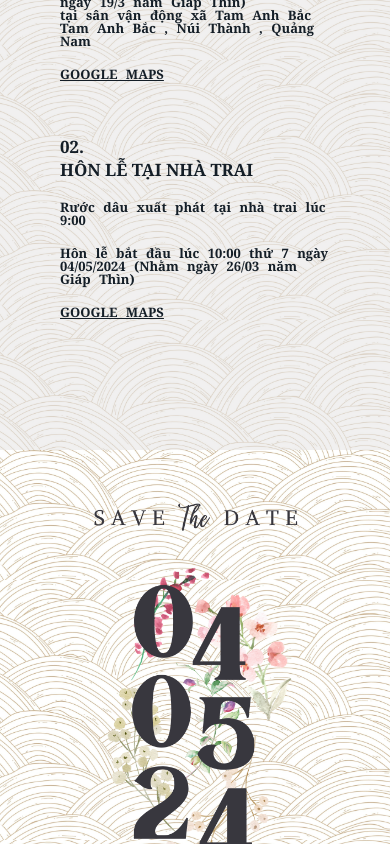
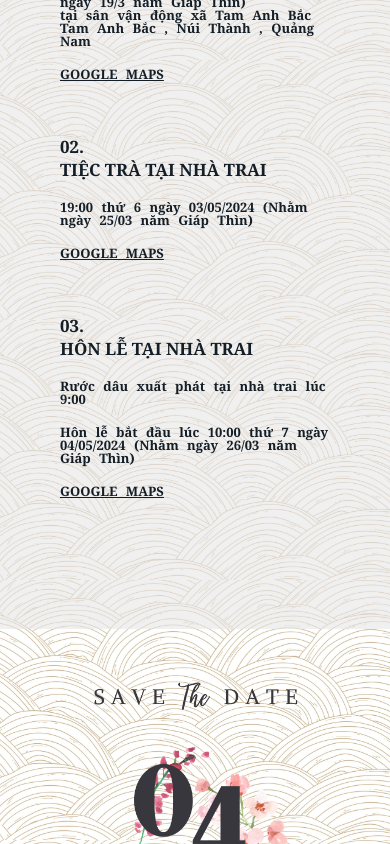
Before and after one commit to thedan158/wedding-website-174, a React (Vite) app: page / in a window 390 px wide. Shown: the part 5400-6244 px from the top of the page. Built offline with nearby package versions, Linux system fonts and the light colour scheme; no server answers; the database is empty; a web font is replaced by a local one.

Commit message:
update: plan text

```diff
--- a/src/App.jsx
+++ b/src/App.jsx
@@ -600,7 +600,9 @@ function App() {
   const [imagesLoaded, setImagesLoaded] = useState(false);
 
   useEffect(() => {
-    const imagePaths = [
+    let imagePaths = [];
+    if (isMobile) {
+      imagePaths = [
         anh1,
         anh2,
         anh3,
@@ -612,6 +614,24 @@ function App() {
         anh9,
         anh10,
       ];
+    } else {
+      imagePaths = [
+        anh1,
+        anh2,
+        anh3,
+        anh4,
+        anh5,
+        anh6,
+        anh7,
+        anh8,
+        anh9,
+        anh10,
+        anh11,
+        anh12,
+        anh13,
+      ];
+    }
+
     let loadedImagesCount = 0;
 
     const loadImage = (path) => {
@@ -761,6 +781,7 @@ function App() {
           </div>
         ) : (
           <div className="container-out" style={{ padding: 30 }}>
+            <div className="container-in">
               <div
                 className="image-container"
                 style={{
@@ -772,13 +793,13 @@ function App() {
               >
                 <img src={banner} alt="Your Image" className="header-image1" />
               </div>
-
+            </div>
             <div className="home-img" id="home-img-lg"></div>
           </div>
         )}
       </div>
 
-      {!isMobile && <div className="home-img home-img-sm"></div>}
+      {!isMobile ? <div className="home-img home-img-sm"></div> : null}
       <div className="timeline reveal">
         <div className="timeline-container">
           <div className="timeline-img"></div>
@@ -881,6 +902,26 @@ function App() {
               <div className="stay-item">
                 <h3>
                   02. <br />
+                  TIỆC TRÀ TẠI NHÀ TRAI
+                </h3>
+
+                <div className="text">
+                  19:00 thứ 6 ngày 03/05/2024 (Nhằm ngày 25/03 năm Giáp Thìn)
+                </div>
+                <div
+                  onClick={() =>
+                    window.open(
+                      "https://www.google.com/maps?q=18.2197420,106.0797730&entry=gps&lucs=,94216395,47071704,47069508,94218635,47084304,94208458,94208447&g_ep=CAISDTYuMTExLjIuNTQ1MjAYACDXggMqPyw5NDIxNjM5NSw0NzA3MTcwNCw0NzA2OTUwOCw5NDIxODYzNSw0NzA4NDMwNCw5NDIwODQ1OCw5NDIwODQ0N0ICVk4%3D&g_st=ifm"
+                    )
+                  }
+                  className="text links"
+                >
+                  GOOGLE MAPS
+                </div>
+              </div>
+              <div className="stay-item">
+                <h3>
+                  03. <br />
                   HÔN LỄ TẠI NHÀ TRAI
                 </h3>
                 <div className="text">
```
Lines whose indentation alone changed are shown as unchanged.
